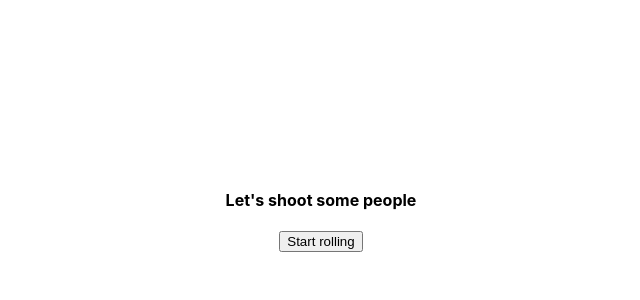
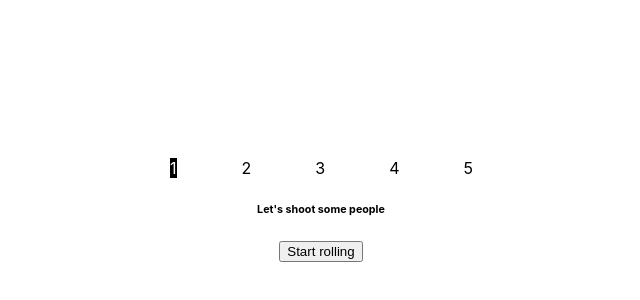
Before and after one commit to dev-nainglu/vincenia, a Next.js app: page /play in a window 1280 px wide. Shown: the part 190-490 px from the top of the page, without its empty margins (319-959 px from the left). Built offline with nearby package versions, Linux system fonts and the light colour scheme; no server answers.

Commit message:
added round and session

```diff
--- a/pages/play/constants.ts
+++ b/pages/play/constants.ts
@@ -3,7 +3,13 @@ export const play = {
 	defaultTitle: `Let's shoot some people`,
 	winnerString: `Winner Winner Chicken Dinner`,
 	loserString: `Loser Loser Sore Loser`,
-	loading: `Loading da da da`,
+	loading: [
+		`Loading`,
+		`Calculating your chances`,
+		`Showing results in 3 ,2 ,1`,
+		`Good luck`,
+		`Testing your luck eh`,
+	],
 	tryAgain: `Would you like to try again`,
 };
 
@@ -15,4 +21,7 @@ export const button = {
 
 export const logic = {
 	chance: 20, //1 - 99 :this is percentage value
+	minRound: 1,
+	maxRound: 5,
+	waitingTime: 2, //seconds
 };
--- a/pages/play/index.tsx
+++ b/pages/play/index.tsx
@@ -1,24 +1,29 @@
 import type { NextPage } from 'next';
 import styles from '../../styles/Home.module.css';
+import playStyles from '../../styles/Play.module.css';
 import { signIn, signOut, useSession } from 'next-auth/react';
 import Head from '../../componenets/Head';
-import { useState } from 'react';
-
+import { useEffect, useState } from 'react';
 import { play, button, logic } from './constants';
 
 const Game: NextPage = () => {
-	// const rounds = logic.round
-	type round = 0 | 1 | 2 | 3 | 4 | 5; //there will only be 5 rounds
+	type chanceType = 1 | 2 | 3 | 5; //multiplying the wager points
 
 	const { data: session, status } = useSession();
 	const [loading, setLoading] = useState(false);
 	const [didWin, setDidWin] = useState<boolean | null>(null);
-	const [roundCount, setRoundCount] = useState<round>(0);
+	const [currentRound, setCurrentRound] = useState<number>(0);
+	const [currentChance, setCurrentChance] = useState<chanceType>(1);
+
+	useEffect(() => {
+		if (currentRound === logic.maxRound) {
+			console.log(currentRound, 'End of round');
+			setCurrentRound(0);
+		}
+	}, [currentRound]);
 
 	const startRoll = () => {
 		setLoading(true);
-		setDidWin(null);
-
 		const output = Math.random(); //randomly generate a value between 0.0 to 1.0 (float value)
 		if (output < logic.chance / 100) {
 			processResult(true); //true for win
@@ -31,8 +36,15 @@ const Game: NextPage = () => {
 		const timer = setTimeout(() => {
 			setDidWin(result);
 			setLoading(false);
-		}, 1000);
+			setCurrentRound(currentRound + 1);
+		}, logic.waitingTime * 1000);
 		return () => clearTimeout(timer);
+	};
+
+	const restartSession = () => {
+		setDidWin(null);
+		setLoading(false);
+		setCurrentRound(0);
 	};
 
 	const getResult = () => {
@@ -46,14 +58,38 @@ const Game: NextPage = () => {
 		}
 	};
 
+	const getRandomLoadingMsg = () => {
+		return `${play.loading[Math.floor(Math.random() * play.loading.length)]} ...`;
+	};
+
 	return (
 		<div className={styles.container}>
 			<Head title={play.headTitle} />
 			<main className={styles.main}>
-				<h4>{loading ? play.loading : getResult()}</h4>
-				<button onClick={startRoll} disabled={loading}>
-					{loading ? button.loading : !didWin ? button.start : button.retry}
-				</button>
+				<div>
+					{didWin !== false &&
+						Array.from({ length: logic.maxRound }, (_, i) => i + 1).map((val, index) => {
+							return (
+								<p
+									key={index}
+									className={index === currentRound ? playStyles.roundActive : playStyles.round}
+								>
+									{val}
+								</p>
+							);
+						})}
+				</div>
+
+				<h6>{loading ? getRandomLoadingMsg() : getResult()}</h6>
+				{didWin !== false ? (
+					<button onClick={startRoll} disabled={loading}>
+						{loading ? button.loading : !didWin ? button.start : button.retry}
+					</button>
+				) : (
+					<button onClick={restartSession} disabled={loading}>
+						{`Restart session`}
+					</button>
+				)}
 			</main>
 		</div>
 	);
--- /dev/null
+++ b/styles/Play.module.css
@@ -0,0 +1,12 @@
+.round {
+	display: inline;
+	margin: 2rem;
+}
+
+.roundActive {
+	display: inline;
+	margin: 2rem;
+	background-color: black;
+	color: white;
+	border: 1px solid;
+}
```
Also changed, not shown: styles/Home.module.css (indentation only).
